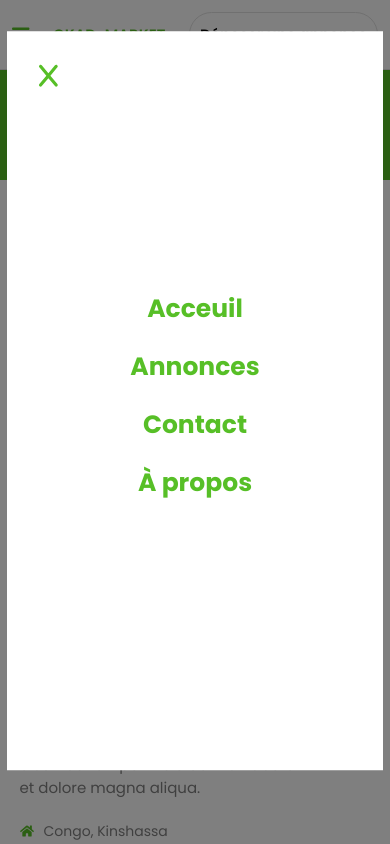
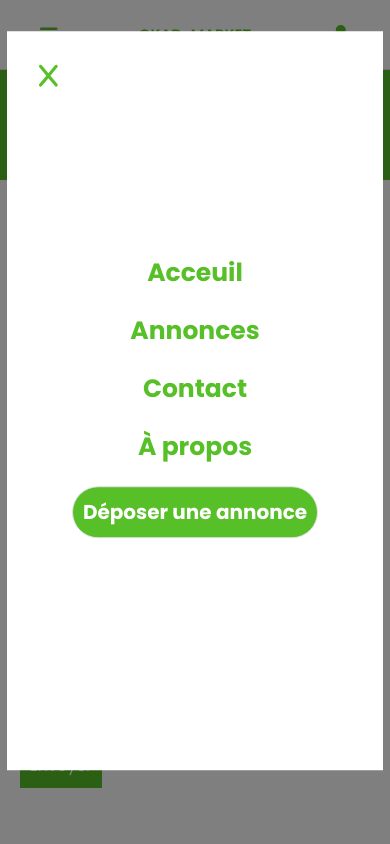
Before and after one commit to project-jered-david/okad-market, a React (Create React App) app: page /contact in a window 390 px wide. Both pictures are taken after a click on the icon 20 px from the left and 34 px from the top of the page. Shown: the top 844 px of the page. Built offline with nearby package versions, Linux system fonts and the light colour scheme.

Commit message:
menu mobile optimisé + css page contact pour mibile fix

```diff
--- a/src/components/Navbar/index.jsx
+++ b/src/components/Navbar/index.jsx
@@ -35,6 +35,10 @@ const Navbar = () => {
         setOpen(true);
     };
     const handleClose = () => setOpen(false);
+
+    const handleSignIn = () => {
+        console.log("sign in");
+    };
 
     const setFixed = () => {
         if (window.scrollY >= 90) {
@@ -102,6 +106,15 @@ const Navbar = () => {
                         >
                             À propos
                         </div>
+                        <div
+                            className="submit-new-ad-mobile"
+                            onClick={() => {
+                                handleClose();
+                                navigate("/ajouter-une-annonce");
+                            }}
+                        >
+                            Déposer une annonce
+                        </div>
                     </div>
                 </Box>
             </Modal>
@@ -156,6 +169,7 @@ const Navbar = () => {
                             onClick={handleOpen}
                         />
                     </div>
+
                     <div
                         className="logo"
                         style={styles.iconColor}
@@ -163,6 +177,15 @@ const Navbar = () => {
                     >
                         OKAD-MARKET
                     </div>
+
+                    <div className="toggle-menu">
+                        <FontAwesomeIcon
+                            icon={faUser}
+                            style={{ color: "#57bf27", fontSize: "20px" }}
+                            onClick={handleSignIn}
+                        />
+                    </div>
+
                     <div className="navbar-buttons">
                         <div className="home" onClick={() => navigate("/")}>
                             Acceuil
--- a/src/components/Navbar/navbar.css
+++ b/src/components/Navbar/navbar.css
@@ -101,6 +101,16 @@
     border-radius: 50px;
     transition: all .5s ease-in-out;
 }
+
+.submit-new-ad-mobile{
+    width: fit-content;
+    border: .5px solid #e2e2e2;
+    padding: 10px;
+    font-size: 20px;
+    border-radius: 50px;
+    color: #fff;
+    background: #57bf27;
+}
 .navbar-wrapper .bottom .submit-new-ad:hover{
     background: #57bf27;
     color: #fff;
@@ -130,4 +140,7 @@
     .toggle-menu{
         display: flex;
     }
+    .navbar-wrapper .bottom .submit-new-ad{
+        display: none;
+    }
 }
--- a/src/pages/Contact/contact.css
+++ b/src/pages/Contact/contact.css
@@ -84,6 +84,7 @@ textarea:focus{
     height: 80%;
 }
 
+
 .contact .contact-wrapper .contact-info .contact-info-wrapper .get-in-touch-title{
     padding-top: 20px;
     font-weight: bold;
@@ -119,14 +120,33 @@ textarea:focus{
     #client-lastname,
     #client-firstname{
         width: 94%;
+        font-size: 18px;
+    }
+
+    #email{
+        font-size: 18px;
     }
     .contact .contact-wrapper{
-        height: 800px;
+        height:120vh;
     }
 
-    .contact .contact-wrapper .contact-form .contact-form-wrapper .client-info,
+    .contact .contact-wrapper .contact-form{
+        flex:2;
+    }
+
+    .contact .contact-wrapper .contact-form .contact-form-wrapper .client-message{
+        font-size: 18px;
+        height: auto;
+        flex: 5 !important;
+        resize: vertical;
+    }
+
+    .contact .contact-wrapper .contact-form .contact-form-wrapper .client-info{
+       flex:2;
+    }
+
     .contact .contact-wrapper .contact-form .contact-form-wrapper .client-email{
-       flex:2;
+        flex:2 !important;
     }
 
 
@@ -143,10 +163,13 @@ textarea:focus{
     }
     .contact .contact-wrapper .contact-info .contact-info-wrapper{
         width: 90%;
+        gap: 10px;
     }
 
     .contact .contact-wrapper .contact-info .contact-info-wrapper .get-in-touch-title{
         padding-top: 0px;
+        padding-bottom: 20px;
+        width: 100%;
         text-align: center;
     }
 
@@ -155,6 +178,6 @@ textarea:focus{
         margin-bottom: 10px;
     }
     .contact .contact-wrapper .contact-info .contact-info-wrapper .address{
-        font-size: 14px;
+        font-size: 15px;
     }
 }
```
